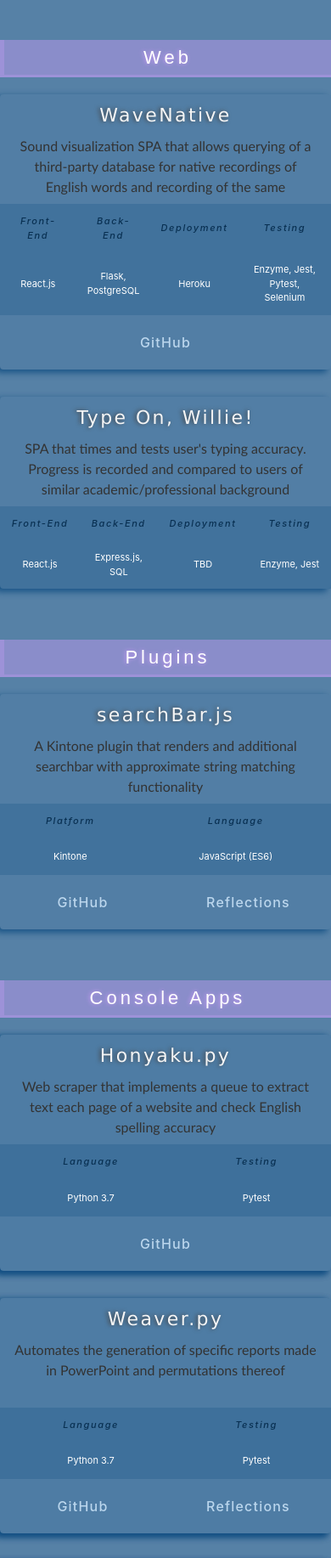
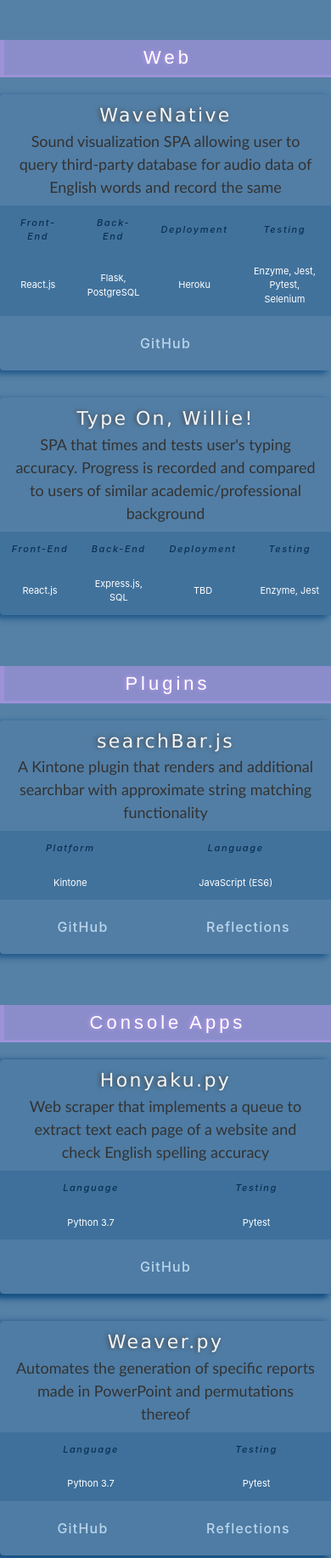
Before and after one commit to rdghosal/portfolio, a plain HTML site: page index.html in a window 390 px wide. Shown: the part 153-1987 px from the top of the page at 85% size. Drawn offline with nearby package versions, Linux system fonts and the light colour scheme.

Commit message:
link fixes and changes to mobile view fonts

```diff
--- a/index.html
+++ b/index.html
@@ -46,7 +46,7 @@
                     <div class="col-lg project-card card--left">
                         <div class="project__card-contents">
                             <p class="project__title round-tl">WaveNative</p>
-                            <p class="project__subtitle">Sound visualization SPA that allows querying of a third-party database for native recordings of English words and recording of the same</p>
+                            <p class="project__subtitle">Sound visualization SPA allowing user to query third-party database for audio data of English words and record the same</p>
                             <div class="project__tech">
                                 <table class="table table-dark table-borderless">
                                     <thead class="thead-dark">
@@ -181,7 +181,7 @@
                         <div class="project__card-contents">
                             <div class="project__card-contents">
                                 <p class="project__title">Weaver.py</p>
-                                <p class="project__subtitle">Automates the generation of specific reports made in PowerPoint and permutations thereof<br><br></p>
+                                <p class="project__subtitle">Automates the generation of specific reports made in PowerPoint and permutations thereof<br></p>
                                 <div class="project__tech">
                                     <table class="table table-dark table-borderless">
                                         <thead class="thead-dark">
@@ -241,8 +241,8 @@
         <footer class="footer">
             <p class="copyright">Site design and contents by<br><span class="footer__name">Rahul D. Ghosal</span></p>
             <div class="footer__links">
-                <a href="https://www.linkedin.com/in/rahul-d-ghosal/" class="linkedin">GitHub</a> |
-                <a href="https://github.com/rdghosal" class="github">LinkedIn</a> |
+                <a href="https://github.com/rdghosal" target="_blank" class="github">GitHub</a> |
+                <a href="https://www.linkedin.com/in/rahul-d-ghosal/" target="_blank" class="linkedin">LinkedIn</a> |
                 <a href="mailto:rdghosal@gmail.com" class="email">E-mail</a>
             </div>
         </footer>
--- a/main.css
+++ b/main.css
@@ -777,9 +777,16 @@
         width: 100%;
     }
 
+    .project__title {
+        margin-bottom: 0rem;
+    }
+
     .project__subtitle {
         border-bottom: none;
-        font-size: 16px;
+        margin-top: 0rem;
+        padding-top: 0.05rem;
+        font-size: 18px;
+        font-weight: 400;
     }
 
     .project__links {
@@ -797,7 +804,7 @@
 
     .project__tech table {
         font-size: 12px;
-        height: 10vh;
+        /* height: 10vh; */
         font-size: 10px;
         width: 100vw;
     }
```
Also changed, not shown: contact.html (+2 -2 lines), reflections.html (+2 -2 lines), 1 other file.
